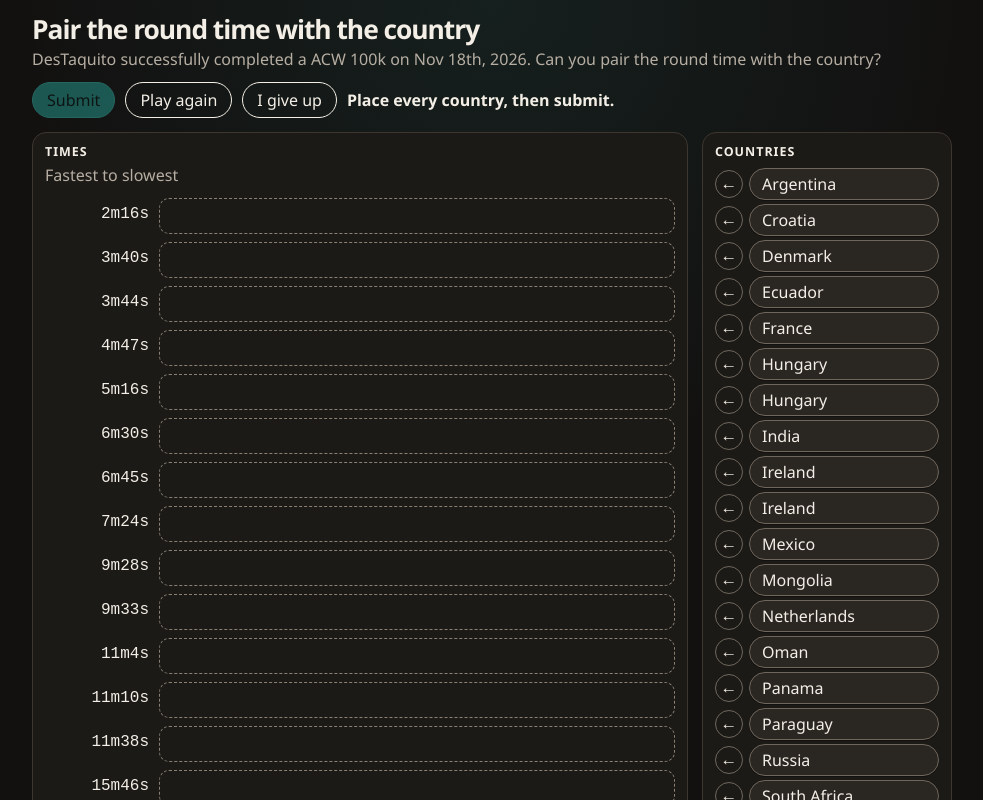
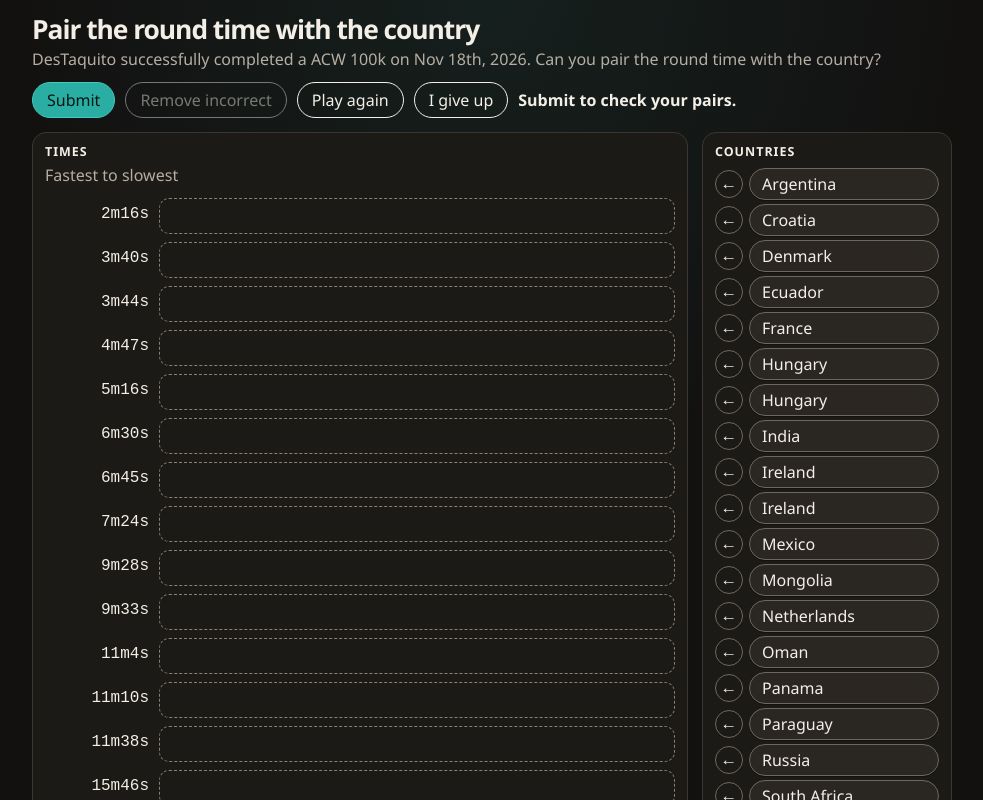
Before and after one commit to JanosGeo/guess-taquito-round-time, a React (Vite) app: page / in a window 1280 px wide. Shown: the top 800 px of the page, without its empty margins (148-1131 px from the left). Built offline with nearby package versions, Linux system fonts and the light colour scheme.

Commit message:
Add button to remove incorrect + allow partial submits

```diff
--- a/src/App.tsx
+++ b/src/App.tsx
@@ -143,16 +143,18 @@ function App() {
     Object.values(assignments).filter((id): id is string => id != null),
   )
   const bank = round.chips.filter((chip) => !assignedIds.has(chip.id))
-  const filled = round.slots.every((slot) => assignments[slot.id])
   const correctCount = results
     ? Object.values(results).filter((value) => value).length
+    : 0
+  const incorrectCount = results
+    ? round.slots.filter((slot) => results[slot.id] === false && assignments[slot.id]).length
     : 0
   const solved =
     round.slots.length > 0 &&
     results != null &&
     round.slots.every((slot) => results[slot.id] === true)
   const won = solved && !revealed
-  const canSubmit = filled && !won && !revealed && !dataError
+  const canSubmit = !won && !revealed && !dataError
   const draggingChip = draggingId ? chipById.get(draggingId) : undefined
 
   function onChipPointerDown(
@@ -217,9 +219,28 @@ function App() {
   }
 
   function onSubmit() {
-    if (!filled || won) return
+    if (won || revealed) return
     const graded = grade(round.slots, assignmentsRef.current, round.chips)
     resultsRef.current = graded
+    setResults(graded)
+  }
+
+  function onClearIncorrect() {
+    const current = resultsRef.current
+    if (!current) return
+    const next: Assignments = { ...assignmentsRef.current }
+    const graded = { ...current }
+    let removed = false
+    for (const slot of round.slots) {
+      if (current[slot.id] !== false || !next[slot.id]) continue
+      next[slot.id] = null
+      delete graded[slot.id]
+      removed = true
+    }
+    if (!removed) return
+    assignmentsRef.current = next
+    resultsRef.current = graded
+    setAssignments(next)
     setResults(graded)
   }
 
@@ -269,9 +290,7 @@ function App() {
     ? `All ${round.slots.length} pairs are correct.`
     : results
       ? `${correctCount} / ${round.slots.length} correct`
-      : filled
-        ? 'Submit to check your pairs.'
-        : 'Place every country, then submit.'
+      : 'Submit to check your pairs.'
 
   if (dataError) {
     return (
@@ -301,6 +320,14 @@ function App() {
             disabled={!canSubmit}
           >
             Submit
+          </button>
+          <button
+            type="button"
+            className="secondary"
+            onClick={onClearIncorrect}
+            disabled={incorrectCount === 0}
+          >
+            Remove incorrect
           </button>
           <button type="button" className="secondary" onClick={onReplay}>
             Play again
--- a/src/lib/game.ts
+++ b/src/lib/game.ts
@@ -103,7 +103,8 @@ export function grade(
   const results: Record<string, boolean> = {}
   for (const slot of slots) {
     const chipId = assignments[slot.id]
-    results[slot.id] = chipId != null && countries.get(chipId) === slot.country
+    if (chipId == null) continue
+    results[slot.id] = countries.get(chipId) === slot.country
   }
   return results
 }
```
